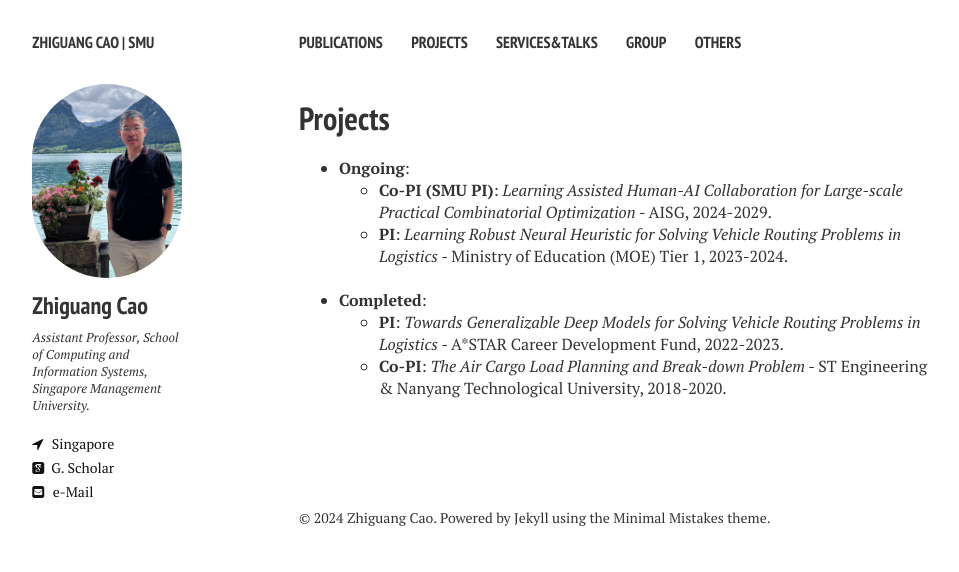
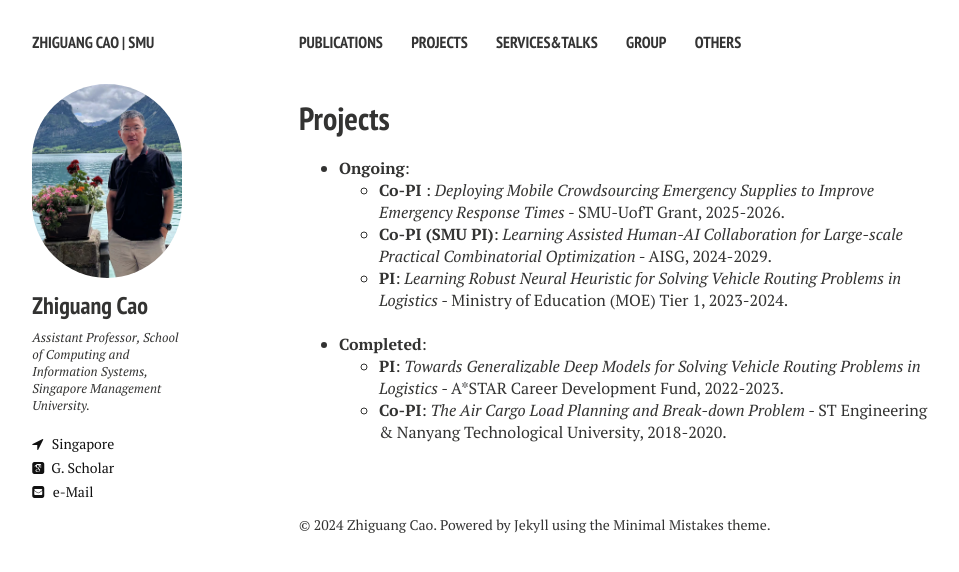
Before and after one commit to zhiguangcaosg/zhiguangcaosg.github.io, a Jekyll site: the page built from projects.md, in a window 1280 px wide. Shown: the top 572 px of the page, without its empty margins (21-980 px from the left). Built offline with Jekyll 4.4.1, drawn with Linux system fonts in a browser that asks for light colours; nearby versions of some CDN libraries.

Commit message:
Update projects.md

```diff
--- a/projects.md
+++ b/projects.md
@@ -18,6 +18,8 @@ comments: false
 <li>
 <b>Ongoing</b>:
 	<ul>
+	<li> <b>Co-PI </b>: <i> Deploying Mobile Crowdsourcing Emergency Supplies to Improve Emergency Response Times</i> - SMU-UofT Grant, 2025-2026.
+	</li>
 	<li> <b>Co-PI (SMU PI)</b>: <i> Learning Assisted Human-AI Collaboration for Large-scale Practical Combinatorial Optimization</i> - AISG, 2024-2029.
 	</li>
 	<li> <b>PI</b>: <i> Learning Robust Neural Heuristic for Solving Vehicle Routing Problems in Logistics</i> - Ministry of Education (MOE) Tier 1, 2023-2024.
```
